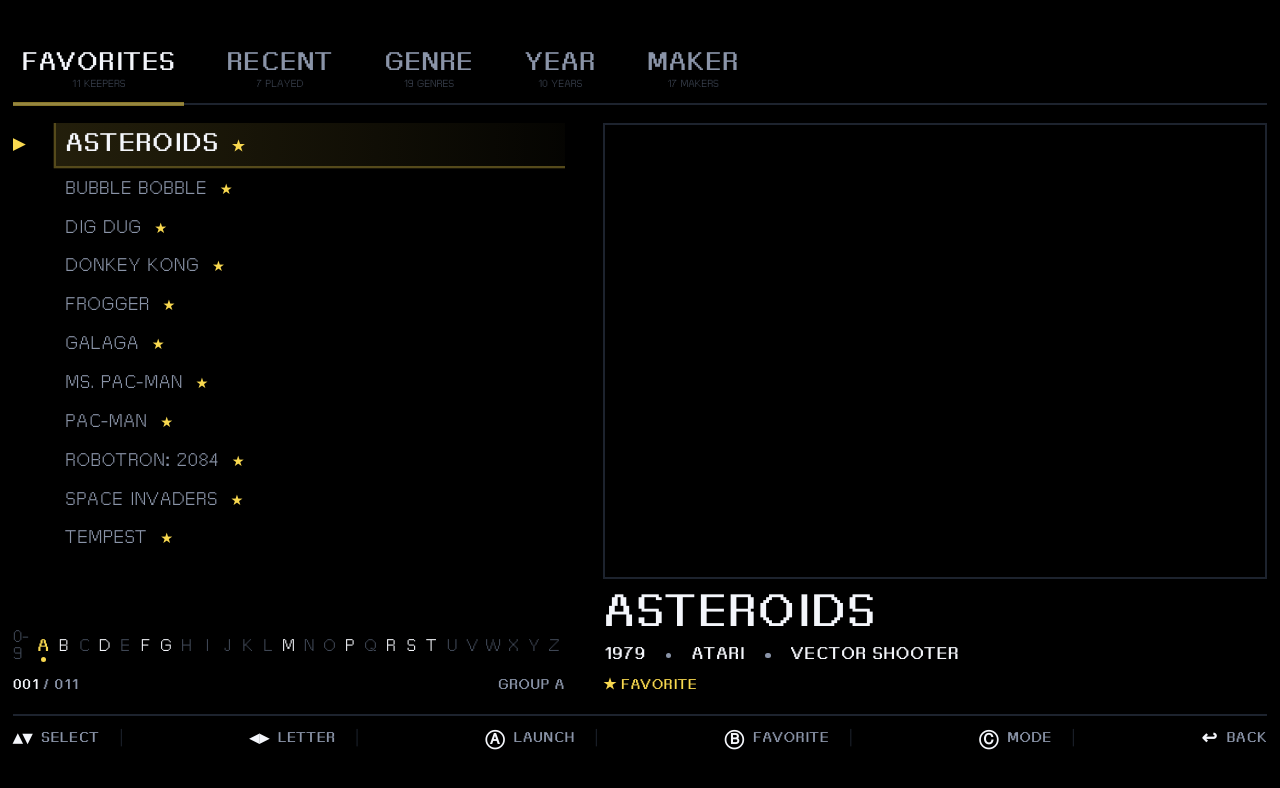
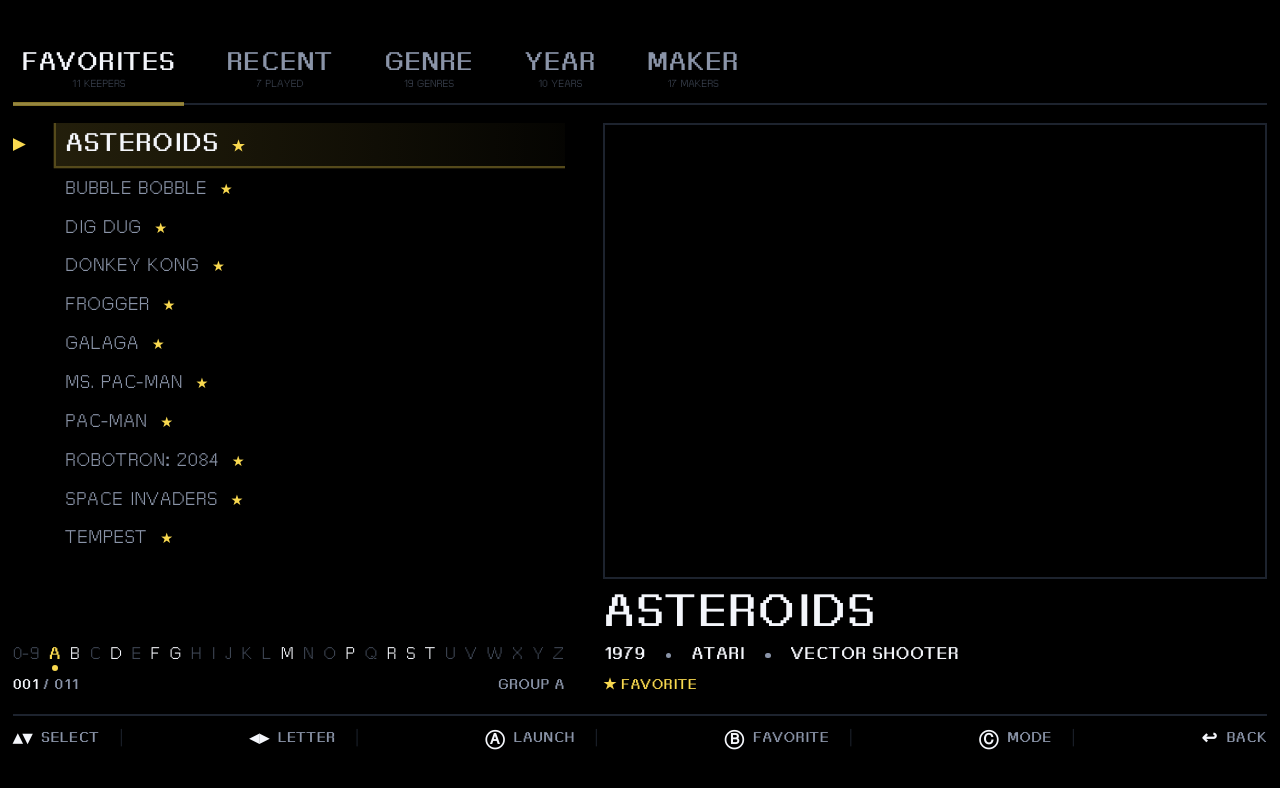
Before and after one commit to bentruyman/karlo, a React (Vite) app: page / in a window 1280 px wide. Shown: the top 788 px of the page. Built offline with nearby package versions, Linux system fonts and the light colour scheme.

Commit message:
fix: space browse rail letter buckets evenly
The 0-9 bucket wrapped to two lines in its one-character grid
column, and an auto-width column left it crowding A. Flex
justify-between spaces all bucket edges uniformly instead.

```diff
--- a/src/App.tsx
+++ b/src/App.tsx
@@ -1372,11 +1372,8 @@ function BrowseMarkerRail({
     const present = new Set(labels);
     return (
       <div
-        className="grid items-center font-display tracking-[0.1em]"
-        style={{
-          gridTemplateColumns: `repeat(${TITLE_BUCKETS.length}, minmax(0, 1fr))`,
-          fontSize: "2.4cqh",
-        }}
+        className="flex items-center justify-between font-display tracking-[0.1em]"
+        style={{ fontSize: "2.4cqh" }}
       >
         {TITLE_BUCKETS.map((bucket) => {
           const isPresent = present.has(bucket);
@@ -1384,6 +1381,7 @@ function BrowseMarkerRail({
           return (
             <div key={bucket} className="relative flex justify-center leading-none">
               <span
+                className="whitespace-nowrap"
                 style={{
                   color: isCurrent
                     ? "var(--color-cab-accent)"
```
